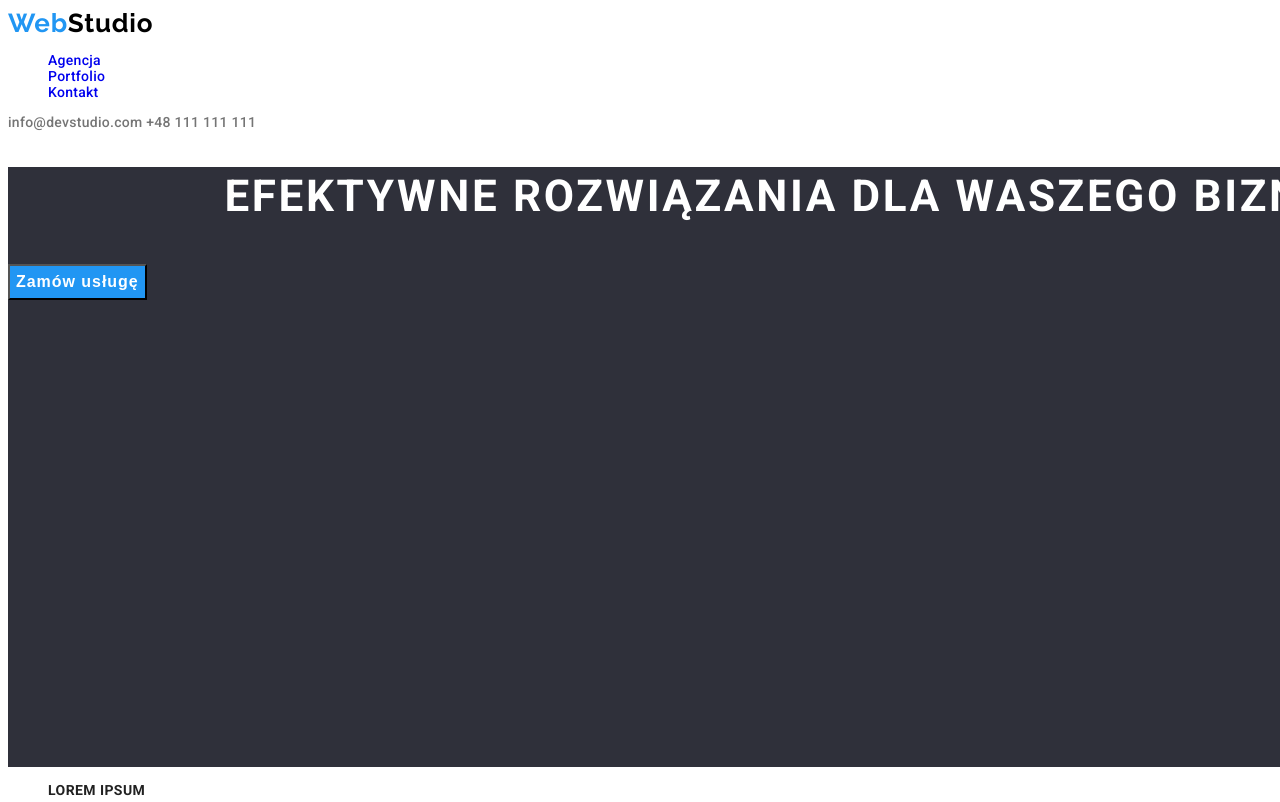
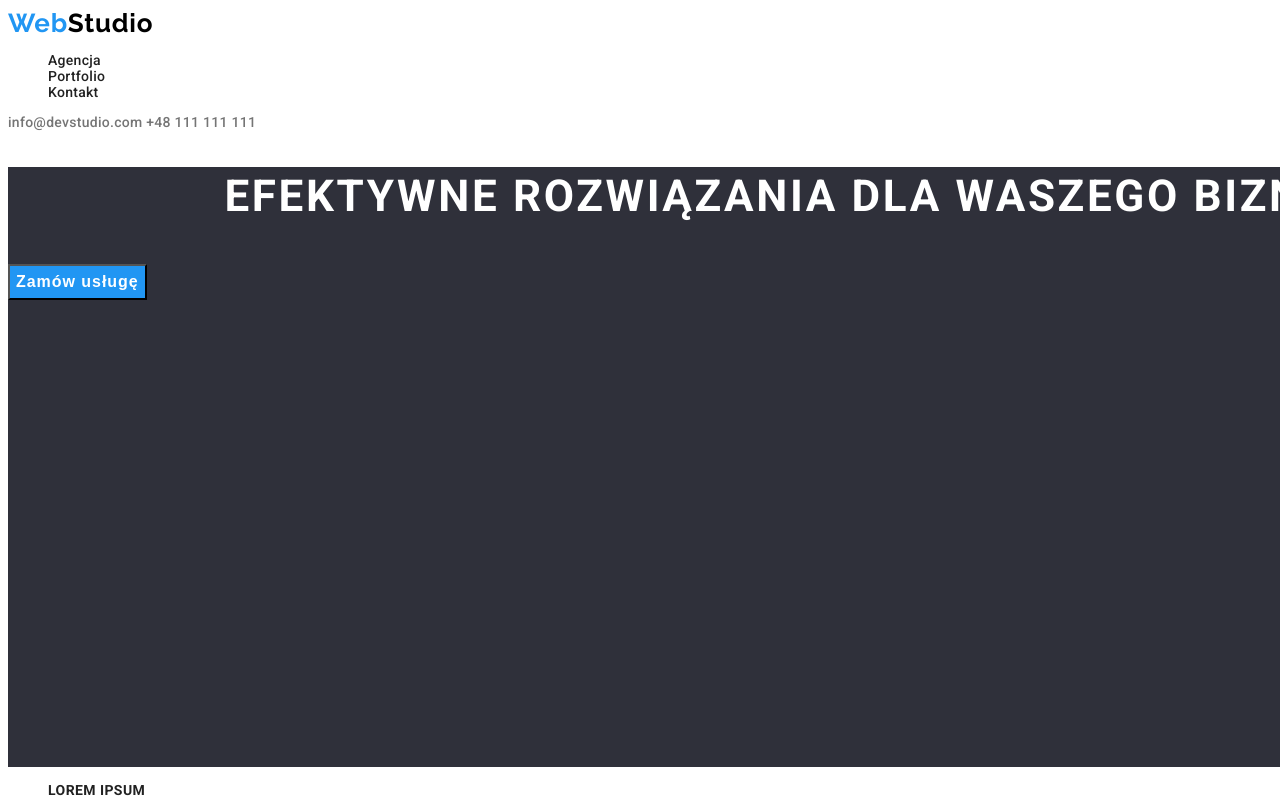
Before and after one commit to KamilStasiak92/goit-markup-hw-02, a plain HTML site: page index.html in a window 1280 px wide. Shown: the top 802 px of the page. Drawn offline with Linux system fonts and the light colour scheme.

Commit message:
styles update

```diff
--- a/css/styles.css
+++ b/css/styles.css
@@ -32,6 +32,7 @@ list-style-type: none;
 }
 .link {
 text-decoration: none;
+color: var(--almost-black);
 }
 .link:hover,
 .link:focus {
```
